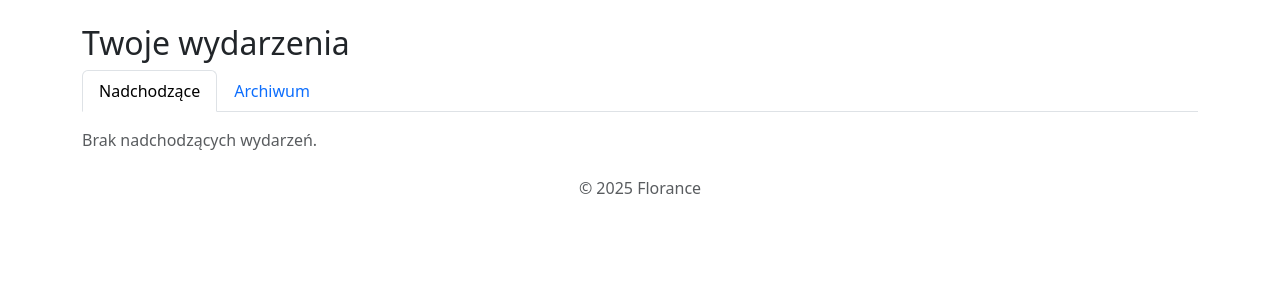
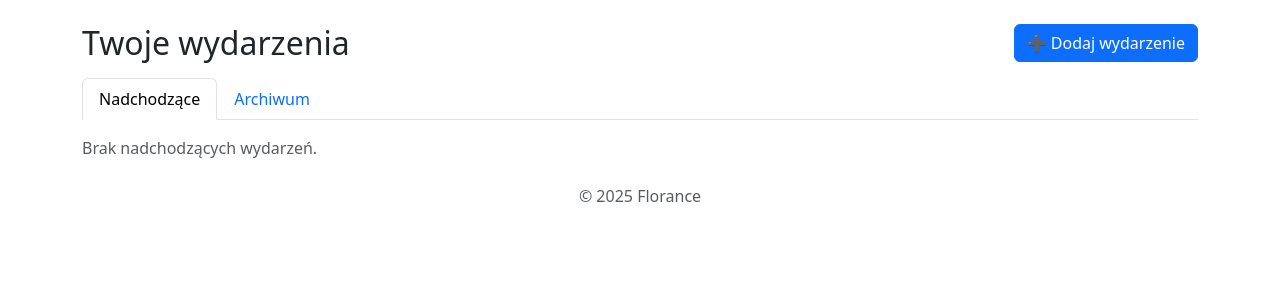
Before and after one commit to wydzik/florance-app, a Django app: template Florance_app/florance/templates/dashboard.html in a window 1280 px wide. Shown: the part 56-356 px from the top of the page. Run offline with Django 5.2, Linux system fonts and the light colour scheme; the template is opened without the code that fills it, so the values that code supplies are empty.

Commit message:
Dodaj wydarzenie w dashboardzie

```diff
--- a/Florance_app/florance/templates/dashboard.html
+++ b/Florance_app/florance/templates/dashboard.html
@@ -1,7 +1,13 @@
 {% extends "base.html" %}
 {% block content %}
 
-<h2>Twoje wydarzenia</h2>
+<div class="d-flex justify-content-between align-items-center mb-3">
+  <h2 class="mb-0">Twoje wydarzenia</h2>
+
+  <a href="{% url 'create_event' %}" class="btn btn-primary">
+    ➕ Dodaj wydarzenie
+  </a>
+</div>
 
 <!-- 🔀 Zakładki -->
 <ul class="nav nav-tabs mb-3" role="tablist">
```
